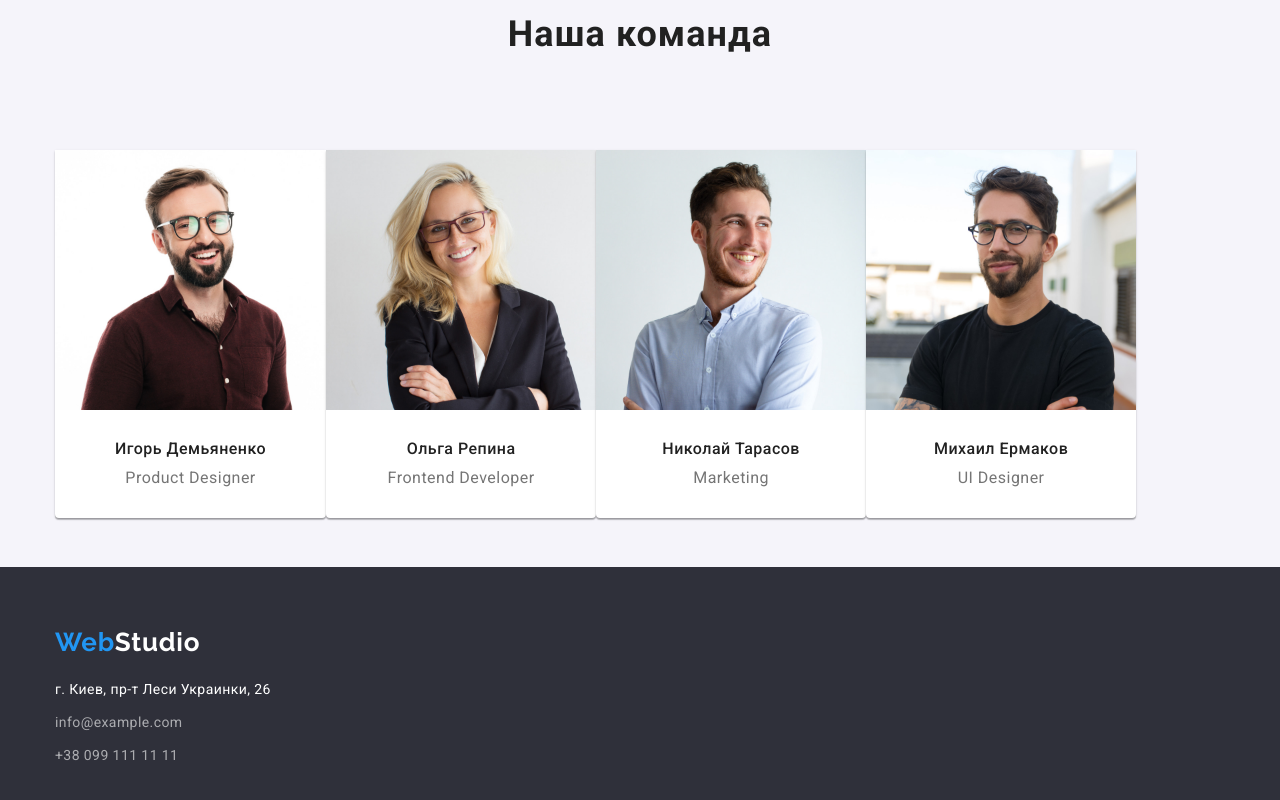
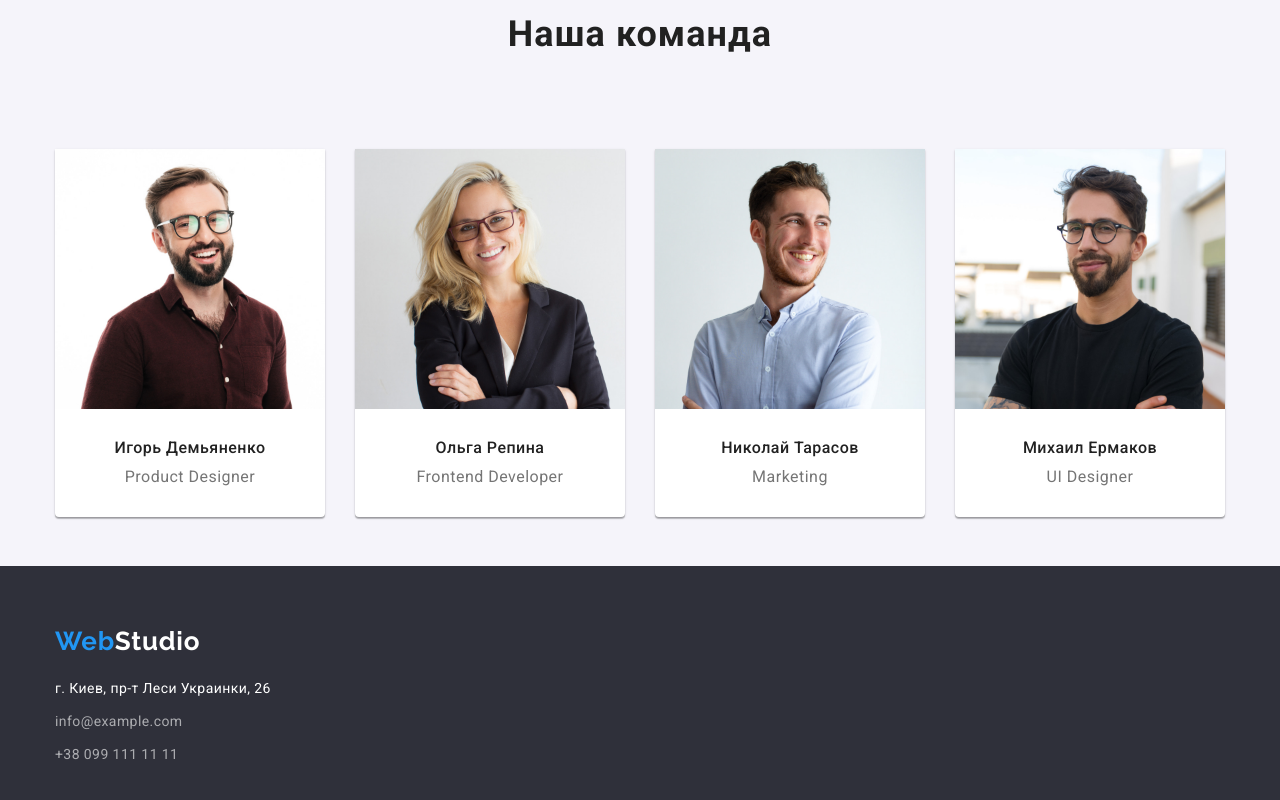
Before and after one commit to RoRomario360/goit-markup-hw-03, a plain HTML site: page index.html in a window 1280 px wide. Shown: the part 1418-2218 px from the top of the page. Drawn offline with nearby package versions, Linux system fonts and the light colour scheme.

Commit message:
hw-3-final-corr

```diff
--- a/css/styles.css
+++ b/css/styles.css
@@ -252,7 +252,7 @@ img {
   /* outline: 2px solid tomato; */
 }
 .our-team {
-  padding-bottom: 95px;
+  padding-bottom: 94px;
   text-align: center;
   font-style: normal;
   font-weight: 700;
@@ -266,6 +266,7 @@ img {
 }
 
 .our-team-list .item {
+  margin-right: 30px;
   text-align: center;
   background-color: var(--hero-title-color);
   box-shadow: 0px 1px 3px rgba(0, 0, 0, 0.12), 0px 1px 1px rgba(0, 0, 0, 0.14),
@@ -293,7 +294,8 @@ img {
 }
 
 .media-team {
-  padding: 30px 60px;
+  padding: 30px 59px 30px 59px;
+  margin: 0;
 }
 
 /* ---------------------------------СТРАНИЦА ПОРТФОЛИО----------------------------------- */
```
